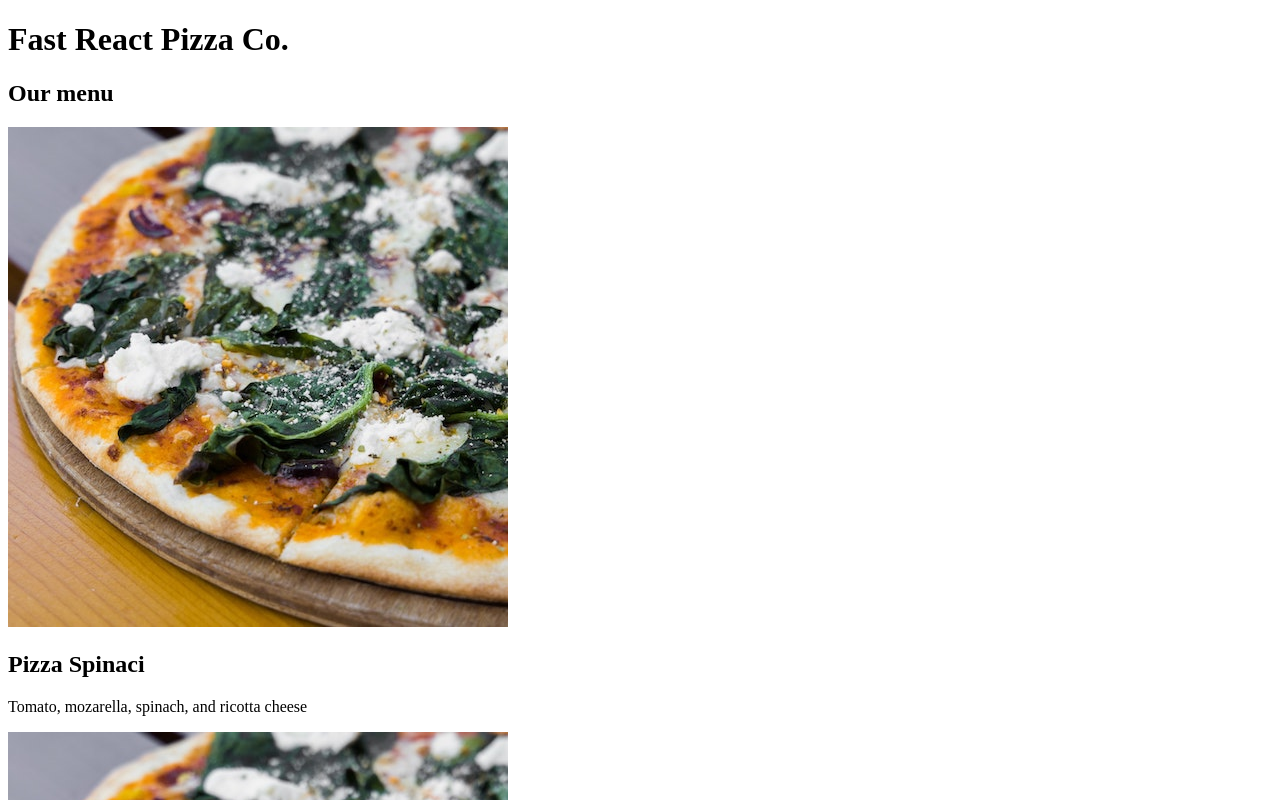
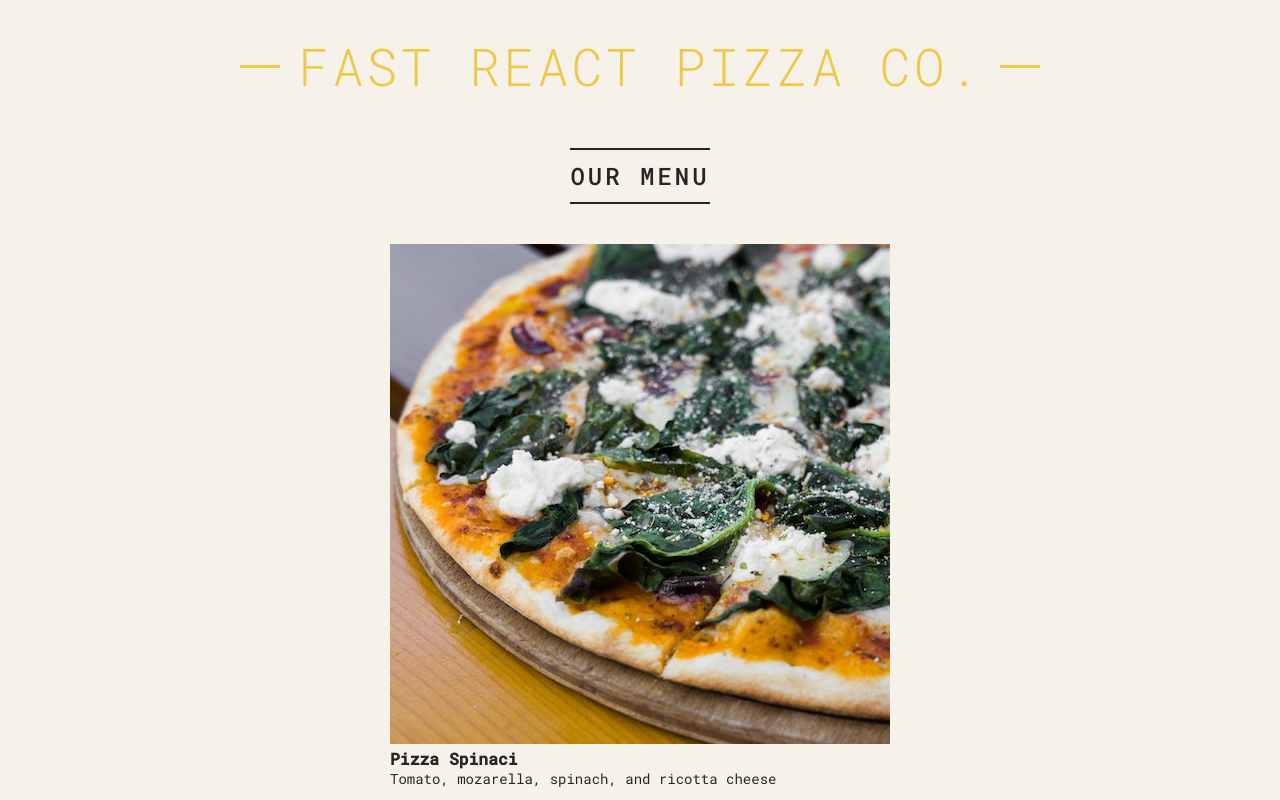
Before and after one commit to ceddevstudent89/Pizza-menu, a React (Vite) app in the folder pizza-menu/: page / in a window 1280 px wide. Shown: the top 800 px of the page. Built offline with nearby package versions, Linux system fonts and the light colour scheme.

Commit message:
Ajout du style

```diff
--- a/pizza-menu/src/App.jsx
+++ b/pizza-menu/src/App.jsx
@@ -1,4 +1,5 @@
 import { createElement } from "react";
+import "./index.css";
 
 const pizzaData = [
   {
@@ -47,7 +48,7 @@
 
 export default function App() {
   return (
-    <div>
+    <div className="container">
       <Header />
       <Menu />
       <Footer />
@@ -56,18 +57,26 @@
 }
 
 function Header() {
-  return <h1>Fast React Pizza Co.</h1>;
+  const style = {};
+
+  return (
+    <header className="header">
+      <h1 style={style} className="header">
+        Fast React Pizza Co.
+      </h1>
+    </header>
+  );
 }
 
 function Menu() {
   return (
-    <div>
+    <main className="menu">
       <h2>Our menu</h2>
       <Pizza />
       <Pizza />
       <Pizza />
       <Pizza />
-    </div>
+    </main>
   );
 }
 
@@ -77,8 +86,8 @@
   const closeHour = 22;
   const isOpen = hour >= openHour && hour <= closeHour;
 
-  if (isOpen) alert("We're currently open !");
-  else alert("Sorry we're closed");
+  // if (isOpen) alert("We're currently open !");
+  // else alert("Sorry we're closed");
 
   return (
     <footer>{new Date().toLocaleTimeString()}. We're currently open!</footer>
@@ -87,10 +96,10 @@
 
 function Pizza() {
   return (
-    <div>
+    <footer className="footer">
       <img src="pizzas/spinaci.jpg" alt="Pizza spinaci" />
-      <h2>Pizza Spinaci</h2>
+      <h3>Pizza Spinaci</h3>
       <p>Tomato, mozarella, spinach, and ricotta cheese</p>
-    </div>
+    </footer>
   );
 }
--- /dev/null
+++ b/pizza-menu/src/index.css
@@ -0,0 +1,187 @@
+@import url("https://fonts.googleapis.com/css2?family=Roboto+Mono:ital,wght@0,300;0,400;0,500;1,300&display=swap");
+
+* {
+  margin: 0;
+  padding: 0;
+  box-sizing: border-box;
+}
+
+html {
+  font-size: 62.5%;
+}
+
+body {
+  font-family: "Roboto Mono", sans-serif;
+  color: #252525;
+  font-weight: 400;
+  background-color: #f7f2e9;
+  border-bottom: 1.6rem solid #edc84b;
+  min-height: 100vh;
+  padding: 3.2rem;
+  padding-bottom: 6rem;
+}
+
+.container {
+  max-width: 80rem;
+  margin: 0 auto;
+
+  display: flex;
+  flex-direction: column;
+  align-items: center;
+  gap: 4.8rem;
+}
+
+/* *************** */
+
+.header {
+  align-self: stretch;
+}
+
+.header h1 {
+  /* Non-accessible color */
+  color: #edc84b;
+  /* color: #af8602; */
+
+  text-transform: uppercase;
+  text-align: center;
+  font-size: 5.2rem;
+  font-weight: 300;
+  letter-spacing: 3px;
+  position: relative;
+  width: 100%;
+  display: block;
+}
+
+.header h1::before,
+.header h1::after {
+  display: block;
+  content: "";
+  height: 3px;
+  width: 4rem;
+  background-color: #edc84b;
+  position: absolute;
+  top: calc(50% - 1px);
+}
+
+.header h1::before {
+  left: 0;
+}
+
+.header h1::after {
+  right: 0;
+}
+
+/* *************** */
+
+.menu {
+  display: flex;
+  flex-direction: column;
+  align-items: center;
+  gap: 4rem;
+}
+
+.menu h2 {
+  display: inline-block;
+  padding: 1rem 0;
+  border-top: 2px solid currentColor;
+  border-bottom: 2px solid currentColor;
+  font-size: 2.4rem;
+  text-transform: uppercase;
+  letter-spacing: 3px;
+  font-weight: 500;
+}
+
+.menu > p {
+  font-size: 1.5rem;
+  text-align: center;
+  line-height: 1.6;
+  width: 80%;
+}
+
+.pizzas {
+  list-style: none;
+  display: grid;
+  grid-template-columns: 1fr 1fr;
+  gap: 4.8rem;
+}
+
+.pizza {
+  display: flex;
+  gap: 3.2rem;
+}
+
+.pizza img {
+  width: 12rem;
+  aspect-ratio: 1;
+  align-self: start;
+}
+
+.pizza div {
+  display: flex;
+  flex-direction: column;
+  gap: 0.8rem;
+  padding: 0.4rem 0;
+}
+
+.pizza h3 {
+  font-size: 2rem;
+  font-weight: 400;
+}
+
+.pizza p {
+  font-size: 1.4rem;
+  font-weight: 300;
+  font-style: italic;
+  margin-bottom: auto;
+}
+
+.pizza span {
+  display: block;
+  font-size: 1.6rem;
+}
+
+.pizza.sold-out {
+  color: #888;
+}
+
+.pizza.sold-out img {
+  filter: grayscale();
+  opacity: 0.8;
+}
+
+/* *************** */
+
+.footer {
+  font-size: 1.4rem;
+}
+
+.order {
+  display: flex;
+  flex-direction: column;
+  align-items: center;
+  gap: 2.4rem;
+}
+
+.btn {
+  color: inherit;
+  font-family: inherit;
+  border: none;
+  font-size: 1.4rem;
+  font-weight: 500;
+  background-color: #edc84b;
+  padding: 1.4rem 3.2rem;
+  cursor: pointer;
+  transition: all 0.2s;
+}
+
+.btn:hover {
+  background-color: #e9bb24;
+}
+
+/*
+SPACING SYSTEM (px)
+2 / 4 / 8 / 12 / 16 / 24 / 32 / 40 / 48 / 64 / 80 / 96 / 128
+
+FONT SIZE SYSTEM (px)
+10 / 12 / 14 / 16 / 18 / 20 / 24 / 30 / 36 / 44 /52 / 62 / 74 / 86 / 98
+*/
```
